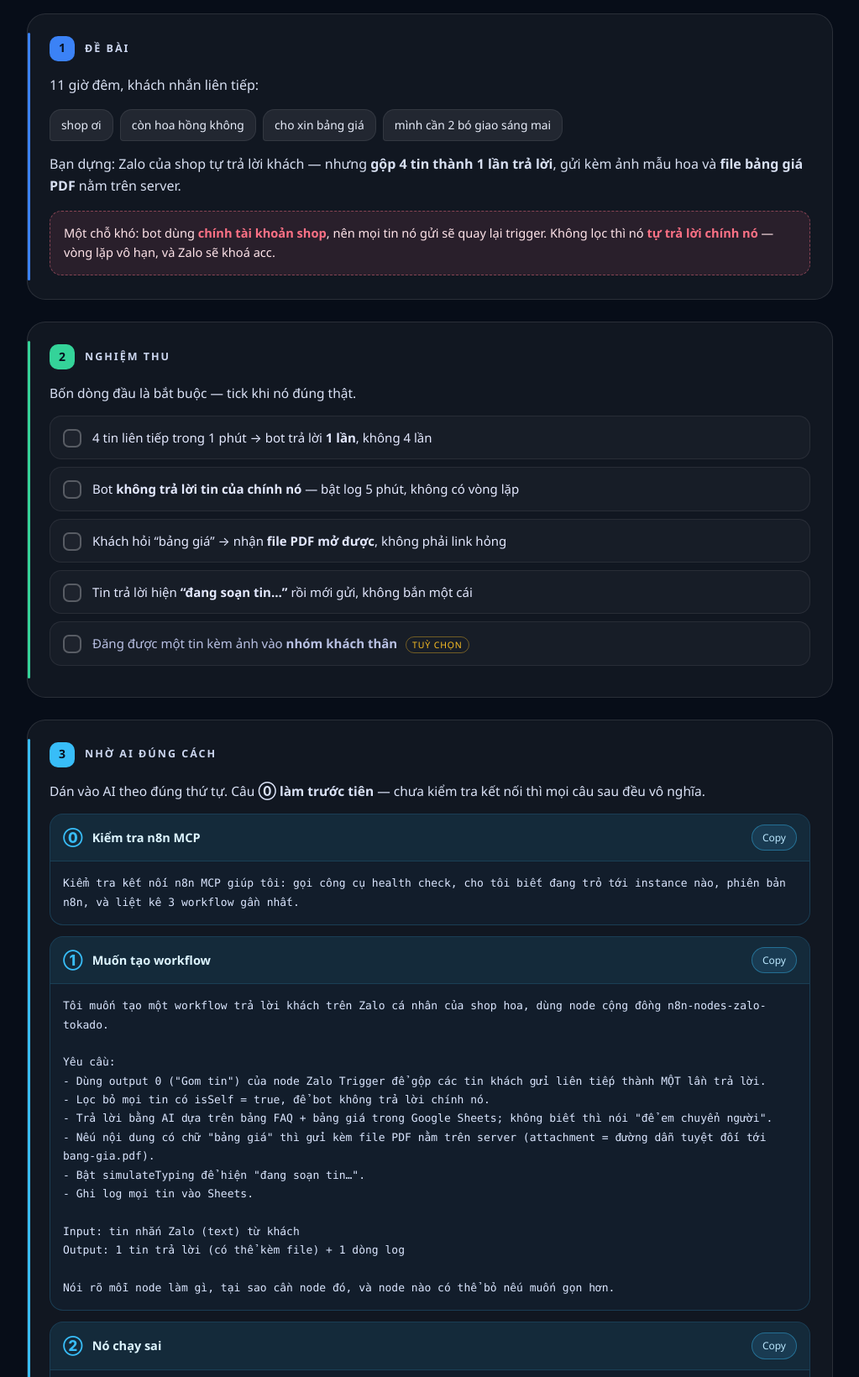
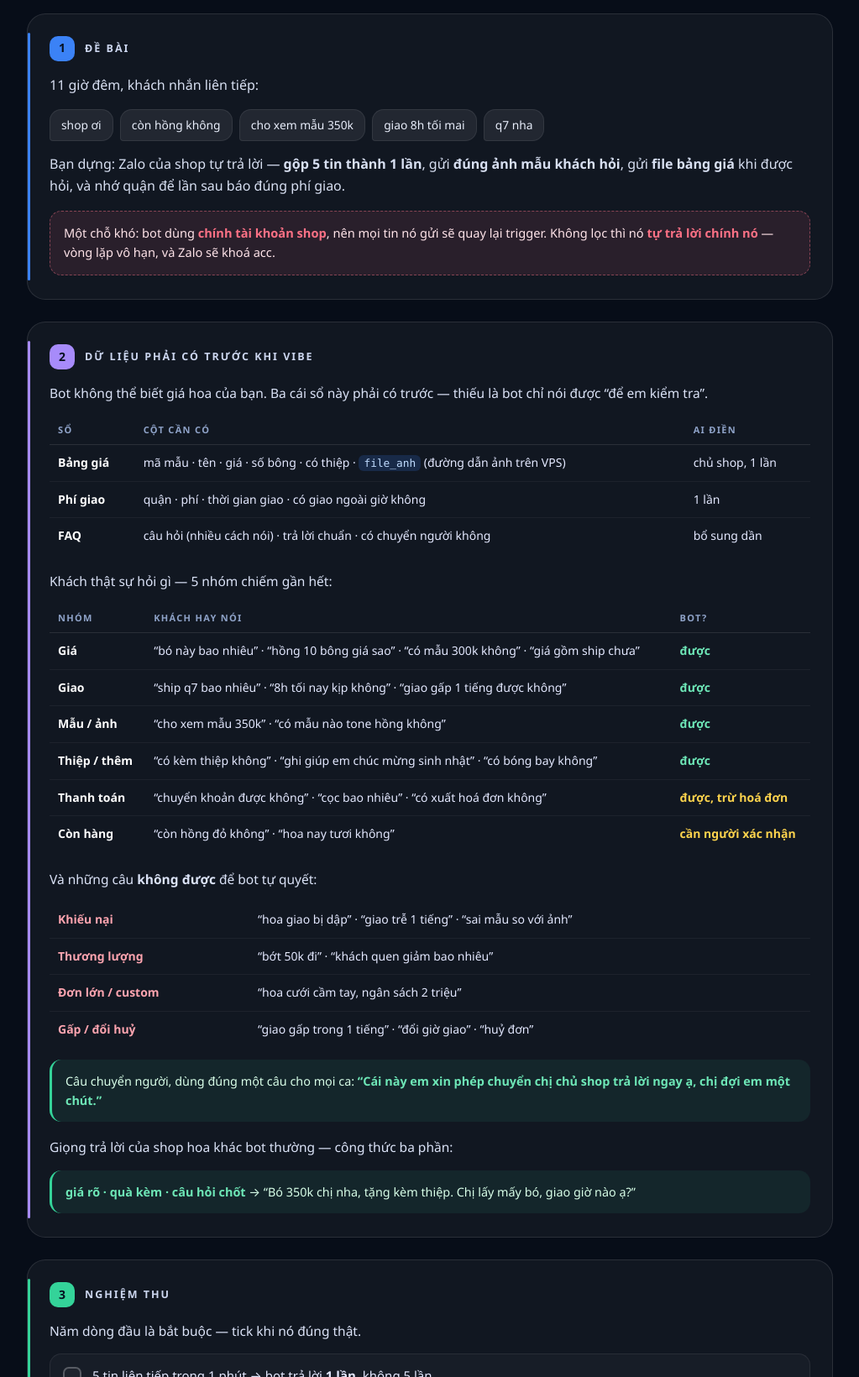
Before and after one commit to HongPhong297/phonglen8n, a plain HTML site: page s5/index.html in a window 1280 px wide. Shown: the part 1160-2800 px from the top of the page at 84% size, without its empty margins (128-1151 px from the left). Drawn offline with Linux system fonts and the light colour scheme.

Commit message:
S5 v2: them muc du lieu (3 so + 5 nhom cau hoi), gui anh mau theo ma, 3 de lam tiep

```diff
--- a/s5/index.html
+++ b/s5/index.html
@@ -78,7 +78,7 @@
   .num{display:grid; place-items:center; width:30px; height:30px; border-radius:10px; font-size:14px; font-weight:800;
     color:#06101f; background:var(--acc); letter-spacing:0}
   .lead{color:#dbe3f7; margin:0 0 14px; font-size:15.5px}
-  #s0{--acc:var(--rose)} #s1{--acc:var(--blue)} #s2{--acc:var(--emerald)} #s3{--acc:var(--sky)} #s4{--acc:var(--amber)} #s5{--acc:var(--violet)}
+  #s0{--acc:var(--rose)} #s1{--acc:var(--blue)} #s2{--acc:var(--violet)} #s3{--acc:var(--emerald)} #s4{--acc:var(--sky)} #s5{--acc:var(--amber)} #s6{--acc:var(--violet)}
 
   code{font-family:ui-monospace,SFMono-Regular,Menlo,Consolas,monospace; font-size:12.8px;
     background:rgba(59,130,246,.18); color:#bfdbfe; padding:2px 6px; border-radius:6px}
@@ -95,6 +95,18 @@
     background:rgba(251,113,133,.10); border:1px solid rgba(251,113,133,.42); color:#ffe4e9}
   .danger .i{font-size:20px; line-height:1.15}
   .danger b{color:#fff}
+
+  table{width:100%; border-collapse:collapse; font-size:14px; margin-top:6px}
+  th{text-align:left; font-size:11px; letter-spacing:.12em; text-transform:uppercase; color:#8fa3c8; padding:8px 10px; border-bottom:1px solid rgba(255,255,255,.10)}
+  td{padding:10px; border-bottom:1px solid rgba(255,255,255,.05); vertical-align:top; color:#e4e9ff}
+  tr:last-child td{border-bottom:0}
+  td b{color:#fff}
+  .ok{color:#6ee7b7; font-weight:700; white-space:nowrap}
+  .half{color:#fcd34d; font-weight:700; white-space:nowrap}
+  .no{color:#fda4af; font-weight:700; white-space:nowrap}
+  .say{margin:14px 0 0; padding:14px 16px; border-radius:14px; font-size:14.4px;
+    background:rgba(52,211,153,.08); border-left:3px solid var(--emerald); color:#d9ffe9}
+  .say b{color:#6ee7b7}
 
   .story p{margin:0 0 12px; color:#d8e0f2}
   .story p:last-child{margin-bottom:0}
@@ -133,8 +145,8 @@
     background:linear-gradient(90deg,rgba(56,189,248,.12),transparent); border-left:3px solid var(--sky); color:#e6f9ff}
   .rule b{color:#bae6fd}
 
-  .next{display:grid; gap:12px; grid-template-columns:1fr 1fr}
-  @media(max-width:700px){.next{grid-template-columns:1fr}}
+  .next{display:grid; gap:12px; grid-template-columns:1fr 1fr 1fr}
+  @media(max-width:820px){.next{grid-template-columns:1fr}}
   .next-card{padding:18px; border-radius:16px; background:rgba(251,191,36,.055); border:1px solid rgba(251,191,36,.26); transition:transform .2s, border-color .2s, background .2s}
   .next-card:hover{transform:translateY(-3px); border-color:rgba(251,191,36,.55); background:rgba(251,191,36,.09)}
   .next-card h3{margin:0 0 6px; font-size:16px; color:#fde68a}
@@ -174,18 +186,18 @@
   <header>
     <div class="kicker"><span class="dot"></span> Buổi 5 / 8 · Khoá n8n</div>
     <h1>Zalo thật<br>của shop</h1>
-    <p class="tagline">Khách không tin cái tên “Bot”. Hôm nay shop trả lời bằng <b>chính số Zalo của mình</b> — và gửi được cả file bảng giá.</p>
+    <p class="tagline">Khách không tin cái tên “Bot”. Hôm nay shop trả lời bằng <b>chính số Zalo của mình</b> — kèm ảnh mẫu hoa và file bảng giá.</p>
 
     <div class="hero-grid">
       <div class="product">
         <span class="label">Sản phẩm cuối buổi</span>
-        <p>Zalo của shop <b>tự trả lời khách</b>: gộp 6 tin thành 1 lần, gửi ảnh mẫu và <b>file bảng giá PDF</b>, không quên ai.</p>
+        <p>Zalo của shop <b>tự trả lời khách</b>: gộp 5 tin thành 1 lần, <b>gửi đúng ảnh mẫu</b>, gửi <b>file bảng giá PDF</b>, không quên ai.</p>
       </div>
       <div class="submit">
         <div class="ico">📤</div>
         <div>
           <span class="label">Hôm nay nộp</span>
-          <p>Workflow <strong>Active</strong> + ảnh chụp cuộc chat thật + ảnh khách nhận được <strong>file PDF</strong>.</p>
+          <p>Workflow <strong>Active</strong> + ảnh chat thật + ảnh khách nhận được <strong>ảnh mẫu và file PDF</strong>.</p>
         </div>
       </div>
     </div>
@@ -228,25 +240,66 @@
       <p>11 giờ đêm, khách nhắn liên tiếp:</p>
       <p>
         <span class="bubble">shop ơi</span>
-        <span class="bubble">còn hoa hồng không</span>
-        <span class="bubble">cho xin bảng giá</span>
-        <span class="bubble">mình cần 2 bó giao sáng mai</span>
+        <span class="bubble">còn hồng không</span>
+        <span class="bubble">cho xem mẫu 350k</span>
+        <span class="bubble">giao 8h tối mai</span>
+        <span class="bubble">q7 nha</span>
       </p>
-      <p>Bạn dựng: Zalo của shop tự trả lời khách — nhưng <b>gộp 4 tin thành 1 lần trả lời</b>, gửi kèm ảnh mẫu hoa và <b>file bảng giá PDF</b> nằm trên server.</p>
+      <p>Bạn dựng: Zalo của shop tự trả lời — <b>gộp 5 tin thành 1 lần</b>, gửi <b>đúng ảnh mẫu khách hỏi</b>, gửi <b>file bảng giá</b> khi được hỏi, và nhớ quận để lần sau báo đúng phí giao.</p>
       <div class="hard">Một chỗ khó: bot dùng <b>chính tài khoản shop</b>, nên mọi tin nó gửi sẽ quay lại trigger. Không lọc thì nó <b>tự trả lời chính nó</b> — vòng lặp vô hạn, và Zalo sẽ khoá acc.</div>
     </div>
   </section>
 
   <!-- 2 -->
   <section id="s2">
-    <h2><span class="num">2</span> Nghiệm thu</h2>
-    <p class="lead">Bốn dòng đầu là bắt buộc — tick khi nó đúng thật.</p>
+    <h2><span class="num">2</span> Dữ liệu phải có trước khi vibe</h2>
+    <p class="lead">Bot không thể biết giá hoa của bạn. Ba cái sổ này phải có trước — thiếu là bot chỉ nói được “để em kiểm tra”.</p>
+
+    <table>
+      <tr><th>Sổ</th><th>Cột cần có</th><th>Ai điền</th></tr>
+      <tr><td><b>Bảng giá</b></td><td>mã mẫu · tên · giá · số bông · có thiệp · <code>file_anh</code> (đường dẫn ảnh trên VPS)</td><td>chủ shop, 1 lần</td></tr>
+      <tr><td><b>Phí giao</b></td><td>quận · phí · thời gian giao · có giao ngoài giờ không</td><td>1 lần</td></tr>
+      <tr><td><b>FAQ</b></td><td>câu hỏi (nhiều cách nói) · trả lời chuẩn · có chuyển người không</td><td>bổ sung dần</td></tr>
+    </table>
+
+    <p class="lead" style="margin-top:20px">Khách thật sự hỏi gì — 5 nhóm chiếm gần hết:</p>
+    <table>
+      <tr><th>Nhóm</th><th>Khách hay nói</th><th>Bot?</th></tr>
+      <tr><td><b>Giá</b></td><td>“bó này bao nhiêu” · “hồng 10 bông giá sao” · “có mẫu 300k không” · “giá gồm ship chưa”</td><td class="ok">được</td></tr>
+      <tr><td><b>Giao</b></td><td>“ship q7 bao nhiêu” · “8h tối nay kịp không” · “giao gấp 1 tiếng được không”</td><td class="ok">được</td></tr>
+      <tr><td><b>Mẫu / ảnh</b></td><td>“cho xem mẫu 350k” · “có mẫu nào tone hồng không”</td><td class="ok">được</td></tr>
+      <tr><td><b>Thiệp / thêm</b></td><td>“có kèm thiệp không” · “ghi giúp em chúc mừng sinh nhật” · “có bóng bay không”</td><td class="ok">được</td></tr>
+      <tr><td><b>Thanh toán</b></td><td>“chuyển khoản được không” · “cọc bao nhiêu” · “có xuất hoá đơn không”</td><td class="half">được, trừ hoá đơn</td></tr>
+      <tr><td><b>Còn hàng</b></td><td>“còn hồng đỏ không” · “hoa nay tươi không”</td><td class="half">cần người xác nhận</td></tr>
+    </table>
+
+    <p class="lead" style="margin-top:20px">Và những câu <b>không được</b> để bot tự quyết:</p>
+    <table>
+      <tr><td class="no">Khiếu nại</td><td>“hoa giao bị dập” · “giao trễ 1 tiếng” · “sai mẫu so với ảnh”</td></tr>
+      <tr><td class="no">Thương lượng</td><td>“bớt 50k đi” · “khách quen giảm bao nhiêu”</td></tr>
+      <tr><td class="no">Đơn lớn / custom</td><td>“hoa cưới cầm tay, ngân sách 2 triệu”</td></tr>
+      <tr><td class="no">Gấp / đổi huỷ</td><td>“giao gấp trong 1 tiếng” · “đổi giờ giao” · “huỷ đơn”</td></tr>
+    </table>
+
+    <div class="say">Câu chuyển người, dùng đúng một câu cho mọi ca: <b>“Cái này em xin phép chuyển chị chủ shop trả lời ngay ạ, chị đợi em một chút.”</b></div>
+
+    <p class="lead" style="margin-top:18px">Giọng trả lời của shop hoa khác bot thường — công thức ba phần:</p>
+    <div class="say"><b>giá rõ · quà kèm · câu hỏi chốt</b> → “Bó 350k chị nha, tặng kèm thiệp. Chị lấy mấy bó, giao giờ nào ạ?”</div>
+  </section>
+
+  <!-- 3 -->
+  <section id="s3">
+    <h2><span class="num">3</span> Nghiệm thu</h2>
+    <p class="lead">Năm dòng đầu là bắt buộc — tick khi nó đúng thật.</p>
 
     <label class="check"><input type="checkbox" data-count><span class="box"></span>
-      <span class="txt">4 tin liên tiếp trong 1 phút → bot trả lời <b>1 lần</b>, không 4 lần</span></label>
+      <span class="txt">5 tin liên tiếp trong 1 phút → bot trả lời <b>1 lần</b>, không 5 lần</span></label>
 
     <label class="check"><input type="checkbox" data-count><span class="box"></span>
       <span class="txt">Bot <b>không trả lời tin của chính nó</b> — bật log 5 phút, không có vòng lặp</span></label>
+
+    <label class="check"><input type="checkbox" data-count><span class="box"></span>
+      <span class="txt">Khách hỏi “cho xem mẫu 350k” → nhận <b>đúng ảnh mẫu đó</b>, không phải ảnh khác</span></label>
 
     <label class="check"><input type="checkbox" data-count><span class="box"></span>
       <span class="txt">Khách hỏi “bảng giá” → nhận <b>file PDF mở được</b>, không phải link hỏng</span></label>
@@ -260,7 +313,7 @@
 
   <!-- 3 -->
   <section id="s3">
-    <h2><span class="num">3</span> Nhờ AI đúng cách</h2>
+    <h2><span class="num">4</span> Nhờ AI đúng cách</h2>
     <p class="lead">Dán vào AI theo đúng thứ tự. Câu <b>⓪ làm trước tiên</b> — chưa kiểm tra kết nối thì mọi câu sau đều vô nghĩa.</p>
 
     <div class="prompt">
@@ -275,13 +328,14 @@
 Yêu cầu:
 - Dùng output 0 ("Gom tin") của node Zalo Trigger để gộp các tin khách gửi liên tiếp thành MỘT lần trả lời.
 - Lọc bỏ mọi tin có isSelf = true, để bot không trả lời chính nó.
-- Trả lời bằng AI dựa trên bảng FAQ + bảng giá trong Google Sheets; không biết thì nói "để em chuyển người".
-- Nếu nội dung có chữ "bảng giá" thì gửi kèm file PDF nằm trên server (attachment = đường dẫn tuyệt đối tới bang-gia.pdf).
+- Trả lời bằng AI dựa trên 3 sheet: bảng giá, phí giao, FAQ. Không biết thì chuyển người.
+- Nếu khách hỏi mẫu ("cho xem mẫu 350k"), tra cột file_anh của mẫu đó rồi gửi ảnh qua attachment (đường dẫn tuyệt đối trên server).
+- Nếu khách hỏi "bảng giá" thì gửi kèm file PDF trên server.
 - Bật simulateTyping để hiện "đang soạn tin…".
-- Ghi log mọi tin vào Sheets.
+- Ghi log mọi tin vào Sheets, kèm quận khách nói để lần sau báo đúng phí.
 
 Input: tin nhắn Zalo (text) từ khách
-Output: 1 tin trả lời (có thể kèm file) + 1 dòng log
+Output: 1 tin trả lời (có thể kèm nhiều file: ảnh mẫu + PDF) + 1 dòng log
 
 Nói rõ mỗi node làm gì, tại sao cần node đó, và node nào có thể bỏ nếu muốn gọn hơn.</pre>
     </div>
@@ -290,9 +344,9 @@ Nói rõ mỗi node làm gì, tại sao cần node đó, và node nào có thể
       <div class="p-head"><span class="p-num">②</span><h4>Nó chạy sai</h4><button class="copy" data-copy>Copy</button></div>
       <pre class="p-text">Node đang sai: "Gửi Tin Nhắn Zalo"
 
-Input mẫu: khách nhắn "cho mình xin bảng giá"
-Output hiện tại: bot gửi được text nhưng không có file đính kèm
-Output tôi muốn: gửi kèm file PDF nằm trên server, đường dẫn /root/files/bang-gia.pdf
+Input mẫu: khách nhắn "cho xem mẫu 350k"
+Output hiện tại: bot gửi text đúng nhưng không kèm ảnh
+Output tôi muốn: gửi kèm ảnh lấy từ cột file_anh của sheet bảng giá (đường dẫn tuyệt đối trên server, ví dụ /root/hoa/hd01.jpg)
 
 Chỉ sửa node này, đừng thêm node khác.</pre>
     </div>
@@ -309,31 +363,35 @@ Giải thích lại trong 5 câu, và chỉ ra chỗ nào có thể khiến bot
 
   <!-- 4 -->
   <section id="s4">
-    <h2><span class="num">4</span> Làm tiếp</h2>
-    <p class="lead">Xong bài chính thì làm hai workflow sau — cùng kỹ năng, chỉ đổi nội dung.</p>
+    <h2><span class="num">5</span> Làm tiếp</h2>
+    <p class="lead">Xong bài chính thì làm tiếp — cùng kỹ năng, chỉ đổi nội dung.</p>
 
     <div class="next">
       <div class="next-card">
+        <h3>Gửi ảnh theo mã mẫu</h3>
+        <p>Khách gõ mã <code>HD01</code> → bot gửi ảnh + giá + số bông. Ảnh đi theo dòng dữ liệu, thêm mẫu mới chỉ cần thêm 1 dòng sheet.</p>
+      </div>
+      <div class="next-card">
         <h3>Bảng giá theo mùa</h3>
-        <p>Khách hỏi “8/3 giá sao” → gửi đúng file bảng giá mùa đó, không phải bảng giá thường. Mỗi mùa một file, chọn theo tháng.</p>
+        <p>Khách hỏi “8/3 giá sao” → gửi đúng file bảng giá mùa đó. Mỗi mùa một file, chọn theo tháng.</p>
       </div>
       <div class="next-card">
         <h3>Nhóm khách thân</h3>
-        <p>Mỗi sáng 8:00, đăng ảnh mẫu hoa mới + giá trong ngày vào nhóm khách quen. Dùng <code>threadType = 1</code> và lấy group id bằng node Zalo Group.</p>
+        <p>8:00 mỗi sáng đăng ảnh mẫu mới + giá trong ngày vào nhóm khách quen. Dùng <code>threadType = 1</code>.</p>
       </div>
     </div>
   </section>
 
   <!-- 5 -->
   <section id="s5">
-    <h2><span class="num">5</span> Thuật ngữ</h2>
+    <h2><span class="num">6</span> Thuật ngữ</h2>
 
     <div class="terms">
       <div class="term"><b>Phiên QR</b><span>Đăng nhập bằng quét mã thay vì mật khẩu; phiên sống trên server.</span></div>
       <div class="term"><b>isSelf</b><span>Cờ cho biết tin do chính acc shop gửi. Không lọc là bot tự nói chuyện với mình.</span></div>
       <div class="term"><b>Debounce</b><span>Gộp nhiều tin trong một khoảng lặng thành một lần xử lý.</span></div>
       <div class="term"><b>threadType</b><span><code>0</code> = chat riêng với một người · <code>1</code> = nhóm.</span></div>
-      <div class="term"><b>Gom tin</b><span>Output 0 của Zalo Trigger — chỉ bắn sau khi khách im lặng vài phút.</span></div>
+      <div class="term"><b>attachment</b><span>Đường dẫn file trên server hoặc URL; nhiều file thì ngăn bằng dấu phẩy.</span></div>
     </div>
   </section>
 
@@ -347,7 +405,7 @@ Giải thích lại trong 5 câu, và chỉ ra chỗ nào có thể khiến bot
 
 <script>
   var boxes = Array.prototype.slice.call(document.querySelectorAll('[data-count]'));
-  var key = 's5-zalo-that';
+  var key = 's5-zalo-that-v2';
   var fill = document.getElementById('pfill');
   var ptxt = document.getElementById('ptxt');
   var toast = document.getElementById('toast');
```
